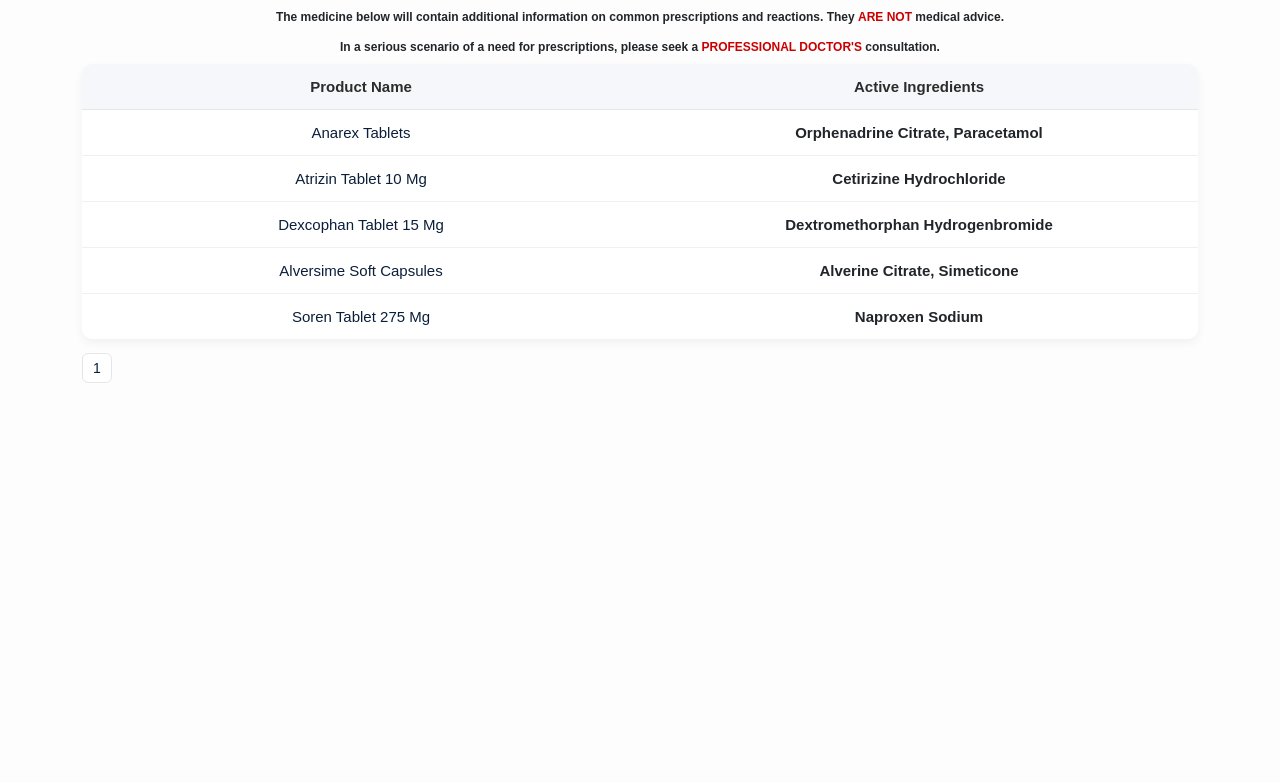
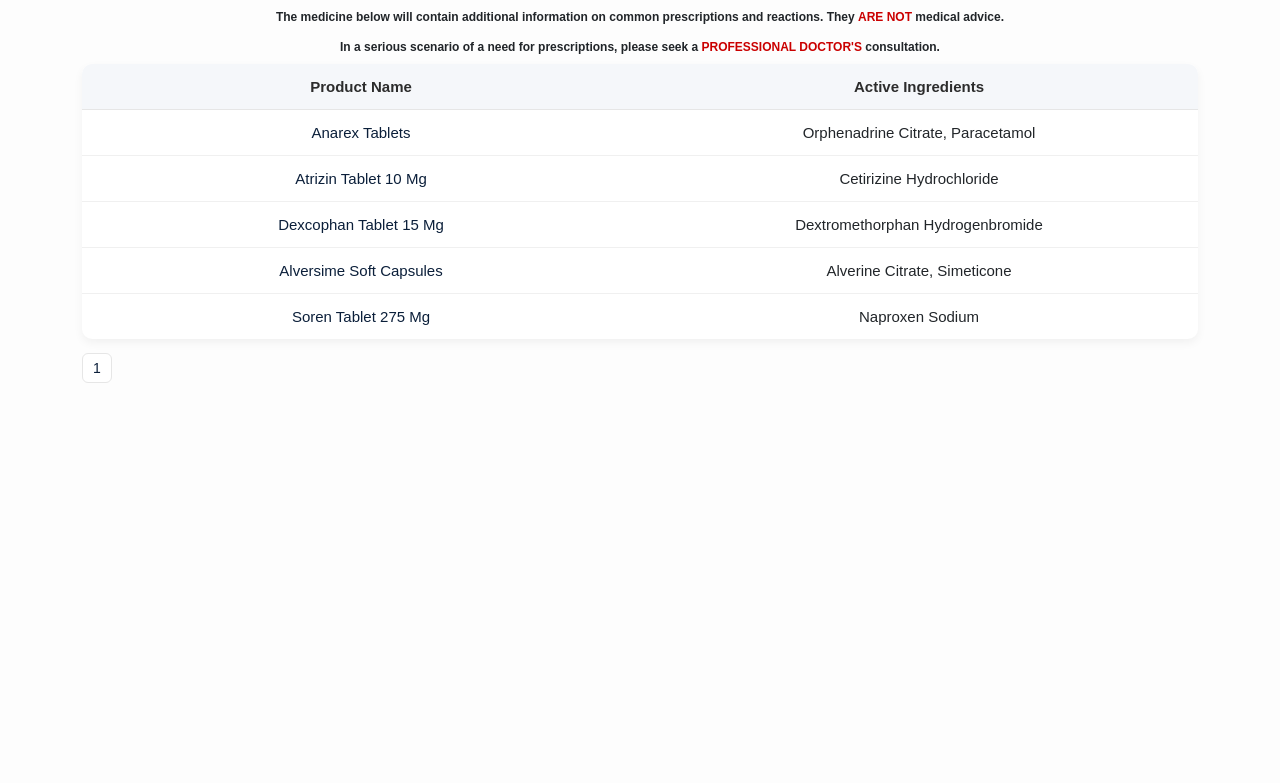
Before and after one commit to CZennith/Jing-s-Website, a Flask app: page /medicine in a window 1280 px wide. Shown: the part 48-831 px from the top of the page. Run offline with Flask 3, Linux system fonts and the light colour scheme.

```diff
--- a/static/css/styles.css
+++ b/static/css/styles.css
@@ -356,10 +356,6 @@ td {
     overflow-wrap: break-word;
 }
 
-tbody {
-    font-weight: 600;
-}
-
 /* Row hover effect */
 tbody tr:hover {
     background-color: #f9fbff;
```
